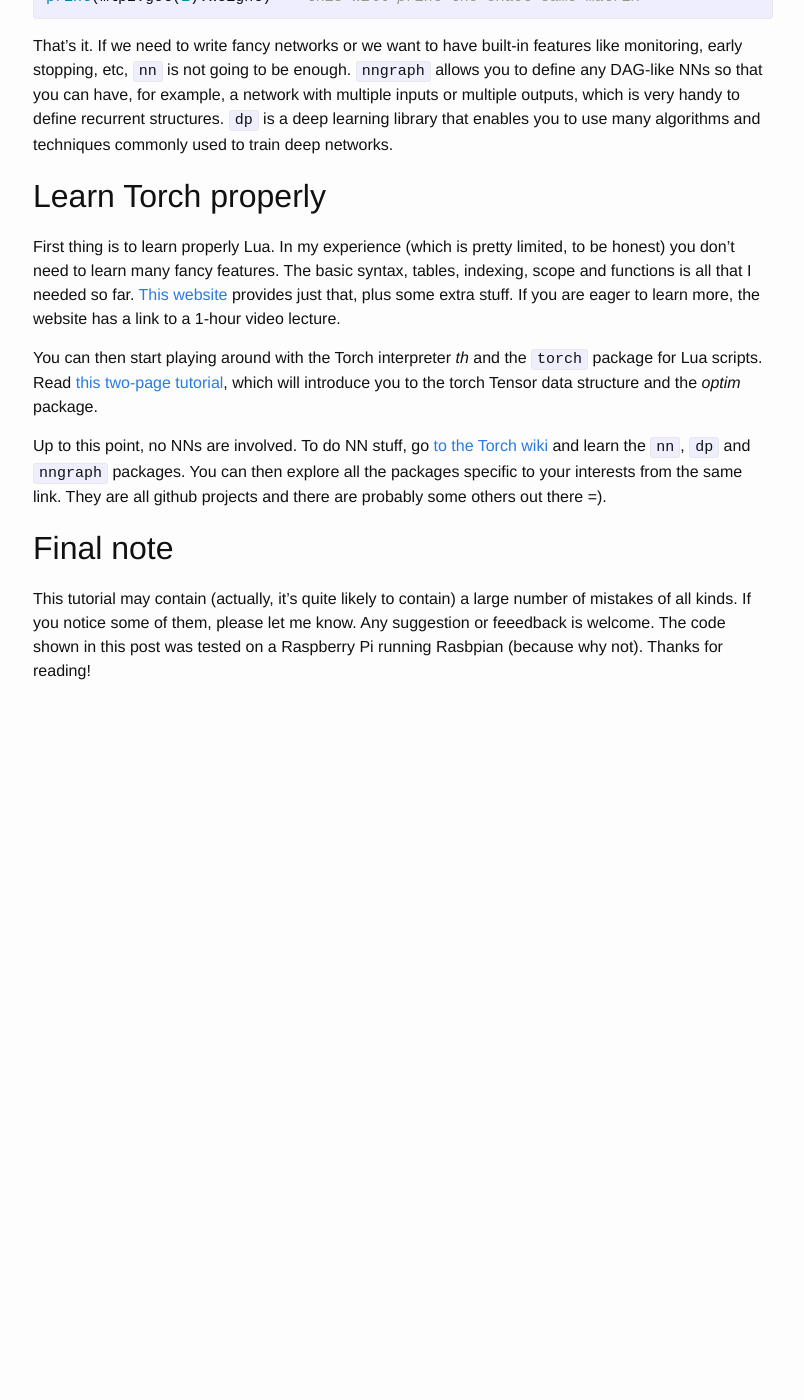
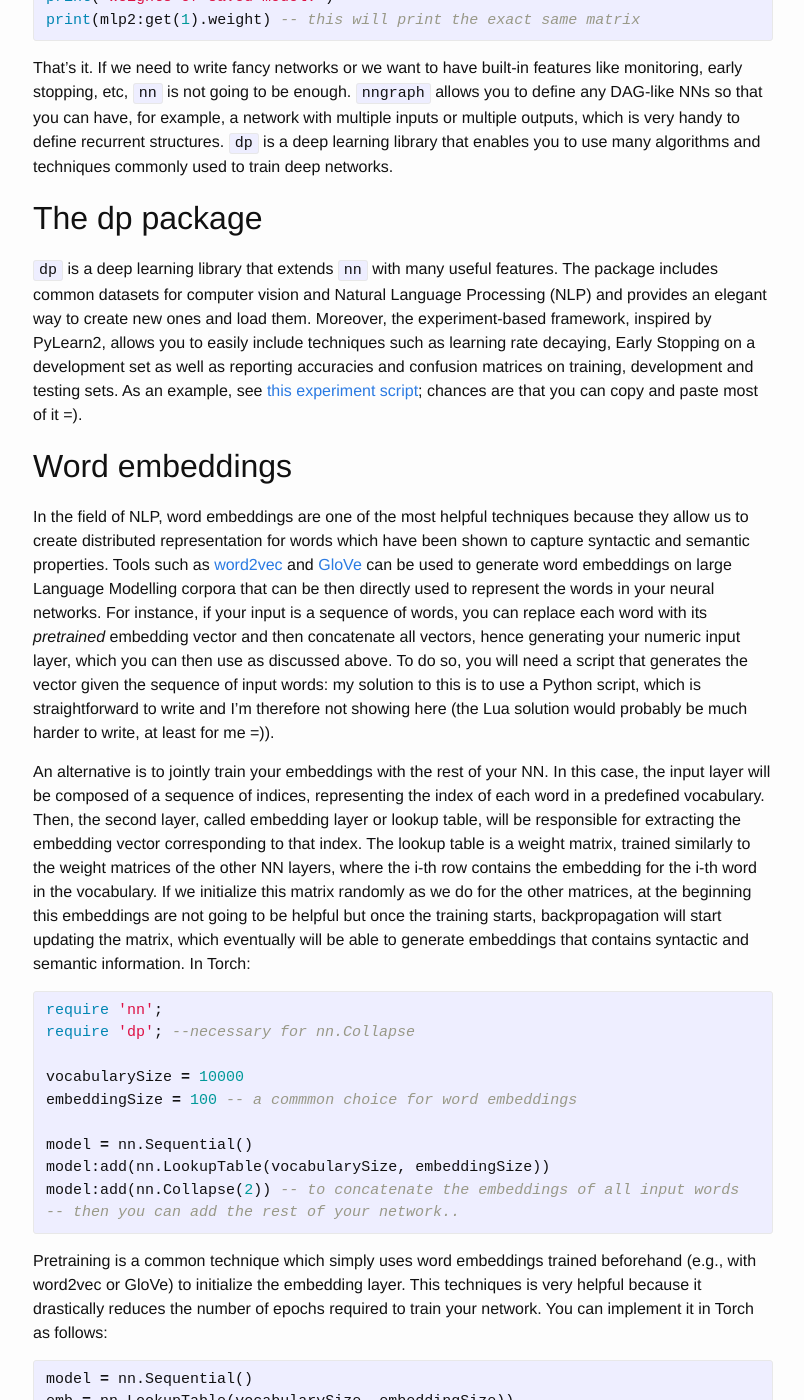
Before and after one commit to mdtux89/mdtux89.github.io, a Jekyll site: the page built from _posts/2015-12-11-torch-tutorial.md, in a window 1280 px wide and 1400 px high, scrolled down 8479 px. Shown: the whole window, without its empty margins (237-1041 px from the left). Built offline with Jekyll 4.4.1, drawn with Linux system fonts in a browser that asks for light colours; nearby versions of some CDN libraries; before the commit the page ends 9222 px from its top, so only the background shows below that; some of the changed text lies outside the part shown.

Commit message:
dp,embeddings,nngraph

```diff
--- a/_config.yml
+++ b/_config.yml
@@ -8,5 +8,6 @@
 baseurl: "" # the subpath of your site, e.g. /blog/
 url: "http://mdtux89.github.io" # the base hostname & protocol for your site
 github_username:  mdtux89
+twitter_username: mdtux
 # Build settings
 markdown: kramdown
--- a/_includes/footer.html
+++ b/_includes/footer.html
@@ -8,7 +8,7 @@
           <li>{{ site.title }}</li>
           <li><a href="mailto:{{ site.email }}"><i class="fa fa-envelope"></i> Email</a></li>
           {% if site.github_username %}
-          <li>
+	  <li>
             <a href="https://github.com/{{ site.github_username }}">
 		<i class="fa fa-github-square"></i>
 
@@ -20,13 +20,7 @@
 	  {% if site.twitter_username %}
           <li>
             <a href="https://twitter.com/{{ site.twitter_username }}">
-              <span class="icon  icon--twitter">
-                <svg viewBox="0 0 16 16">
-                  <path fill="#828282" d="M15.969,3.058c-0.586,0.26-1.217,0.436-1.878,0.515c0.675-0.405,1.194-1.045,1.438-1.809
-                  c-0.632,0.375-1.332,0.647-2.076,0.793c-0.596-0.636-1.446-1.033-2.387-1.033c-1.806,0-3.27,1.464-3.27,3.27 c0,0.256,0.029,0.506,0.085,0.745C5.163,5.404,2.753,4.102,1.14,2.124C0.859,2.607,0.698,3.168,0.698,3.767 c0,1.134,0.577,2.135,1.455,2.722C1.616,6.472,1.112,6.325,0.671,6.08c0,0.014,0,0.027,0,0.041c0,1.584,1.127,2.906,2.623,3.206 C3.02,9.402,2.731,9.442,2.433,9.442c-0.211,0-0.416-0.021-0.615-0.059c0.416,1.299,1.624,2.245,3.055,2.271 c-1.119,0.877-2.529,1.4-4.061,1.4c-0.264,0-0.524-0.015-0.78-0.046c1.447,0.928,3.166,1.469,5.013,1.469 c6.015,0,9.304-4.983,9.304-9.304c0-0.142-0.003-0.283-0.009-0.423C14.976,4.29,15.531,3.714,15.969,3.058z"/>
-                </svg>
-              </span>
-
+	      <i class="fa fa-twitter-square"></i>
               <span class="username">{{ site.twitter_username }}</span>
             </a>
           </li>
--- a/_posts/2015-12-11-torch-tutorial.md
+++ b/_posts/2015-12-11-torch-tutorial.md
@@ -134,7 +134,7 @@
 e = d:t() -- 'e' is the transpose of 'd'
 {% endhighlight %}
 
-The nn package
+The `nn` package
 ------------
 
 `nn` is the Neural Networks package. So what do we need to train and test a NN?
@@ -317,6 +317,79 @@
 
 That's it. If we need to write fancy networks or we want to have built-in features like monitoring, early stopping, etc, `nn` is not going to be enough. `nngraph` allows you to define any DAG-like NNs so that you can have, for example, a network with multiple inputs or multiple outputs, which is very handy to define recurrent structures. `dp` is a deep learning library that enables you to use many algorithms and techniques commonly used to train deep networks.
 
+The dp package
+------------
+`dp` is a deep learning library that extends `nn` with many useful features. The package includes common datasets for computer vision and Natural Language Processing (NLP) and provides an elegant way to create new ones and load them. Moreover, the experiment-based framework, inspired by PyLearn2, allows you to easily include techniques such as learning rate decaying, Early Stopping on a development set as well as reporting accuracies and confusion matrices on training, development and testing sets. As an example, see [this experiment script](https://github.com/nicholas-leonard/dp/blob/master/examples/languagemodel.lua); chances are that you can copy and paste most of it =).
+
+Word embeddings
+------------
+In the field of NLP, word embeddings are one of the most helpful techniques because they allow us to create distributed representation for words which have been shown to capture syntactic and semantic properties. Tools such as [word2vec](https://code.google.com/archive/p/word2vec/) and [GloVe](http://nlp.stanford.edu/projects/glove/) can be used to generate word embeddings on large Language Modelling corpora that can be then directly used to represent the words in your neural networks. For instance, if your input is a sequence of words, you can replace each word with its *pretrained* embedding vector and then concatenate all vectors, hence generating your numeric input layer, which you can then use as discussed above. To do so, you will need a script that generates the vector given the sequence of input words: my solution to this is to use a Python script, which is straightforward to write and I'm therefore not showing here (the Lua solution would probably be much harder to write, at least for me =)).
+
+An alternative is to jointly train your embeddings with the rest of your NN. In this case, the input layer will be composed of a sequence of indices, representing the index of each word in a predefined vocabulary. Then, the second layer, called embedding layer or lookup table, will be responsible for extracting the embedding vector corresponding to that index. The lookup table is a weight matrix, trained similarly to the weight matrices of the other NN layers, where the i-th row contains the embedding for the i-th word in the vocabulary. If we initialize this matrix randomly as we do for the other matrices, at the beginning this embeddings are not going to be helpful but once the training starts, backpropagation will start updating the matrix, which eventually will be able to generate embeddings that contains syntactic and semantic information. In Torch:
+
+{% highlight lua %}
+require 'nn';
+require 'dp'; --necessary for nn.Collapse
+
+vocabularySize = 10000
+embeddingSize = 100 -- a commmon choice for word embeddings
+
+model = nn.Sequential()
+model:add(nn.LookupTable(vocabularySize, embeddingSize))
+model:add(nn.Collapse(2)) -- to concatenate the embeddings of all input words
+-- then you can add the rest of your network..
+{% endhighlight %}
+
+Pretraining is a common technique which simply uses word embeddings trained beforehand (e.g., with word2vec or GloVe) to initialize the embedding layer. This techniques is very helpful because it drastically reduces the number of epochs required to train your network. You can implement it in Torch as follows:
+
+{% highlight lua %}
+model = nn.Sequential()
+emb = nn.LookupTable(vocabularySize, embeddingSize))
+i = 1
+for line in io.lines("pretrained.txt") do
+  vals = line:splitAtCommas()
+  emb.weight[i] = torch.Tensor(vals) -- set the pretrained values in the matrix
+  i = i + 1
+end
+model:add(emb)
+model:add(nn.Collapse(2))
+{% endhighlight %}
+
+The nngraph package
+------------
+`nngraph` is an extension to `nn` that allows you to write any kind of DAG (Directed Acyclic Graph) neural network architecture. In practice, this is used when we want to create a network which takes multiple input and/or that outputs multiple output (e.g., an [LSTM](https://apaszke.github.io/lstm-explained.html)). Technically, `nn` provides modules to do so but writing such architectures as a graph rather than in a sequential order is much more convenient and flexible.
+
+Let's redefine the feed-forward NN defined earlier with `nngraph`. First, let's define the input (one or more):
+
+{% highlight lua %}
+require 'nngraph'
+
+inputs = {}
+table.insert(inputs, nn.Identity()())
+input = inputs[1]
+{% endhighlight %}
+
+We then construct the network:
+
+{% highlight lua %}
+lin1 = nn.Linear(inputSize, hiddenLayer1Size)(input)
+act1 = nn.Tanh()(lin1)
+lin2 = nn.Linear(hiddenLayer1Size, hiddenLayer2Size)(act1)
+act2 = nn.Tanh()(lin2)
+
+out = nn.Linear(hiddenLayer2Size, nclasses)(act2)
+softmax = nn.LogSoftMax()(out)
+{% endhighlight %}
+
+Finally, we define the output (one or more) and build the `nn.GModule` object that can be used as a traditional `nn` container:
+
+{% highlight lua %}
+outputs = {}
+table.insert(outputs, softmax)
+
+mlp = nn.gModule(inputs, outputs)
+{% endhighlight %}
+
 Learn Torch properly
 ------------
 
```
Also changed, not shown: 1 other file.
